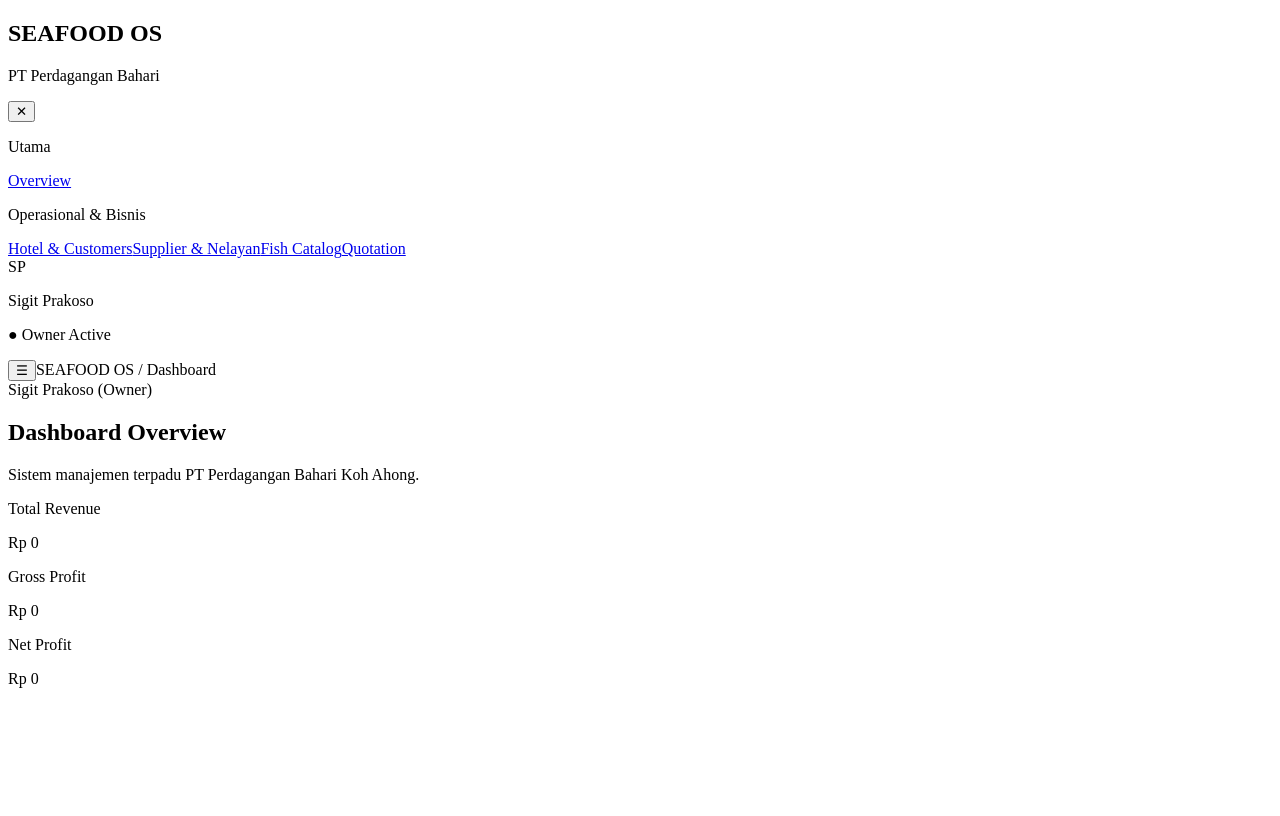
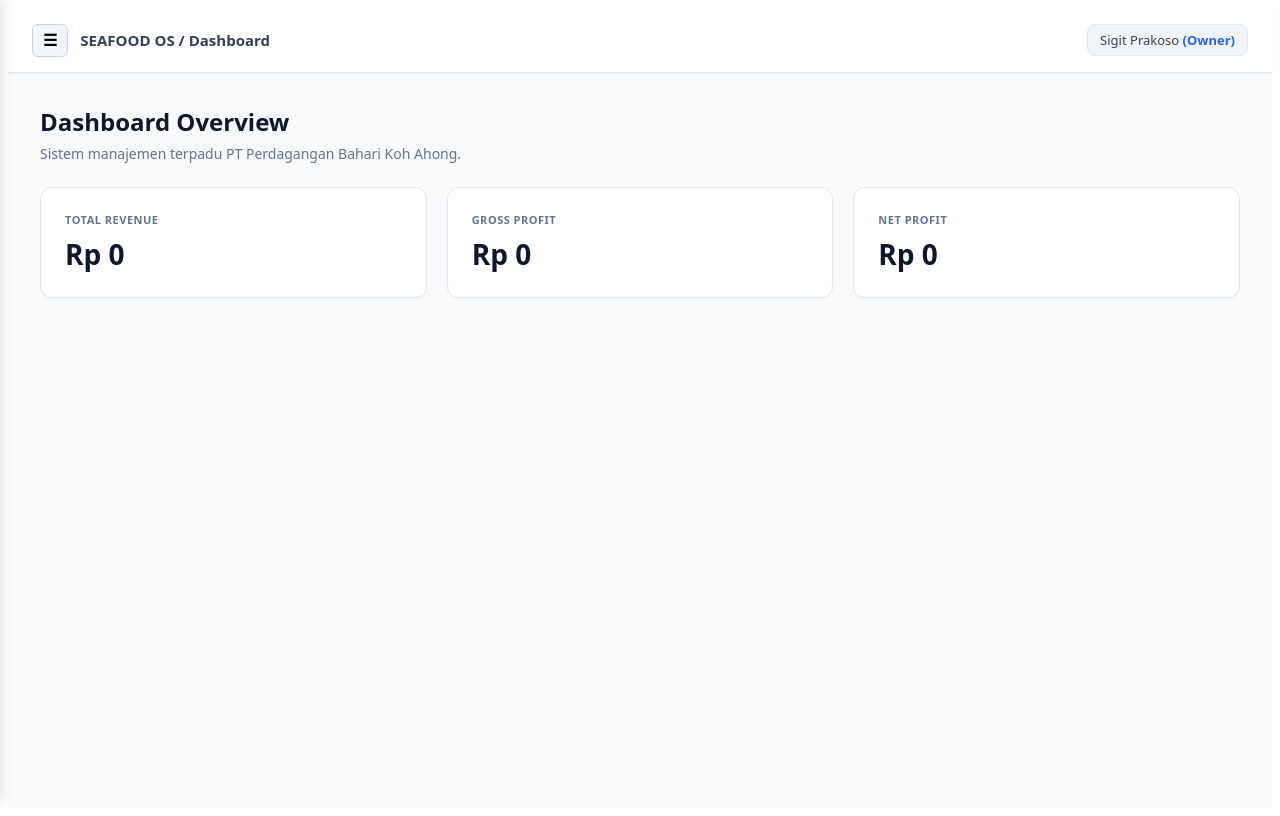
Before and after one commit to hongciome/pt-perdagangan-bahari, a React (Vite) app in the folder frontend/: page / in a window 1280 px wide. Built offline with nearby package versions, Linux system fonts and the light colour scheme.

Commit message:
Pulihkan tampilan layout rapi dan profesional menggunakan inline CSS mandiri

```diff
--- a/frontend/src/App.jsx
+++ b/frontend/src/App.jsx
@@ -5,43 +5,43 @@ export default function App() {
   const [sidebarOpen, setSidebarOpen] = useState(false);
 
   return (
-    <div className="min-h-screen bg-[#F8FAFC] flex text-slate-800 font-sans">
+    <div style={{ display: 'flex', minHeight: '100vh', backgroundColor: '#f8fafc', fontFamily: 'system-ui, -apple-system, sans-serif', color: '#1e293b' }}>
       <Sidebar isOpen={sidebarOpen} onClose={() => setSidebarOpen(false)} />
 
-      <div className="flex-1 flex flex-col md:pl-64">
-        <header className="bg-white border-b border-slate-200 h-16 flex items-center justify-between px-6 sticky top-0 z-30 shadow-sm">
-          <div className="flex items-center gap-3">
+      <div style={{ flex: 1, display: 'flex', flexDirection: 'column' }}>
+        <header style={{ height: '64px', backgroundColor: '#ffffff', borderBottom: '1px solid #e2e8f0', display: 'flex', alignItems: 'center', justifyContent: 'space-between', padding: '0 24px', position: 'sticky', top: 0, zIndex: 30, boxShadow: '0 1px 2px rgba(0,0,0,0.03)' }}>
+          <div style={{ display: 'flex', alignItems: 'center', gap: '12px' }}>
             <button
               onClick={() => setSidebarOpen(true)}
-              className="md:hidden p-2 rounded-lg text-slate-600 hover:bg-slate-100 focus:outline-none border border-slate-200"
+              style={{ backgroundColor: '#f1f5f9', border: '1px solid #cbd5e1', padding: '6px 10px', borderRadius: '6px', cursor: 'pointer', fontSize: '16px', fontWeight: 'bold' }}
             >
               ☰
             </button>
-            <span className="font-semibold text-slate-700 text-sm md:text-base">SEAFOOD OS / Dashboard</span>
+            <span style={{ fontWeight: '600', color: '#334155', fontSize: '15px' }}>SEAFOOD OS / Dashboard</span>
           </div>
-          <div className="text-sm font-medium text-slate-700 bg-slate-100 px-3 py-1.5 rounded-lg border border-slate-200">
-            Sigit Prakoso <span className="text-xs text-blue-600 font-semibold">(Owner)</span>
+          <div style={{ fontSize: '13px', fontWeight: '500', color: '#334155', backgroundColor: '#f1f5f9', padding: '6px 12px', borderRadius: '8px', border: '1px solid #e2e8f0' }}>
+            Sigit Prakoso <span style={{ color: '#2563eb', fontWeight: '600' }}>(Owner)</span>
           </div>
         </header>
 
-        <main className="p-6 md:p-8">
-          <div className="mb-6">
-            <h2 className="text-2xl font-bold text-slate-900">Dashboard Overview</h2>
-            <p className="text-sm text-slate-500 mt-1">Sistem manajemen terpadu PT Perdagangan Bahari Koh Ahong.</p>
+        <main style={{ padding: '32px' }}>
+          <div style={{ marginBottom: '24px' }}>
+            <h2 style={{ fontSize: '24px', fontWeight: 'bold', color: '#0f172a', margin: '0 0 6px 0' }}>Dashboard Overview</h2>
+            <p style={{ fontSize: '14px', color: '#64748b', margin: 0 }}>Sistem manajemen terpadu PT Perdagangan Bahari Koh Ahong.</p>
           </div>
 
-          <div className="grid grid-cols-1 sm:grid-cols-2 lg:grid-cols-3 gap-6">
-            <div className="bg-white p-6 rounded-xl border border-slate-200 shadow-sm hover:shadow-md transition-shadow">
-              <p className="text-xs text-slate-500 font-bold uppercase tracking-wider">Total Revenue</p>
-              <p className="text-3xl font-extrabold text-slate-900 mt-2">Rp 0</p>
+          <div style={{ display: 'grid', gridTemplateColumns: 'repeat(auto-fit, minmax(260px, 1fr))', gap: '20px' }}>
+            <div style={{ backgroundColor: '#ffffff', padding: '24px', borderRadius: '12px', border: '1px solid #e2e8f0', boxShadow: '0 1px 3px rgba(0,0,0,0.04)' }}>
+              <p style={{ fontSize: '11px', color: '#64748b', fontWeight: 'bold', textTransform: 'uppercase', letterSpacing: '0.5px', margin: '0 0 8px 0' }}>Total Revenue</p>
+              <p style={{ fontSize: '28px', fontWeight: '800', color: '#0f172a', margin: 0 }}>Rp 0</p>
             </div>
-            <div className="bg-white p-6 rounded-xl border border-slate-200 shadow-sm hover:shadow-md transition-shadow">
-              <p className="text-xs text-slate-500 font-bold uppercase tracking-wider">Gross Profit</p>
-              <p className="text-3xl font-extrabold text-slate-900 mt-2">Rp 0</p>
+            <div style={{ backgroundColor: '#ffffff', padding: '24px', borderRadius: '12px', border: '1px solid #e2e8f0', boxShadow: '0 1px 3px rgba(0,0,0,0.04)' }}>
+              <p style={{ fontSize: '11px', color: '#64748b', fontWeight: 'bold', textTransform: 'uppercase', letterSpacing: '0.5px', margin: '0 0 8px 0' }}>Gross Profit</p>
+              <p style={{ fontSize: '28px', fontWeight: '800', color: '#0f172a', margin: 0 }}>Rp 0</p>
             </div>
-            <div className="bg-white p-6 rounded-xl border border-slate-200 shadow-sm hover:shadow-md transition-shadow">
-              <p className="text-xs text-slate-500 font-bold uppercase tracking-wider">Net Profit</p>
-              <p className="text-3xl font-extrabold text-slate-900 mt-2">Rp 0</p>
+            <div style={{ backgroundColor: '#ffffff', padding: '24px', borderRadius: '12px', border: '1px solid #e2e8f0', boxShadow: '0 1px 3px rgba(0,0,0,0.04)' }}>
+              <p style={{ fontSize: '11px', color: '#64748b', fontWeight: 'bold', textTransform: 'uppercase', letterSpacing: '0.5px', margin: '0 0 8px 0' }}>Net Profit</p>
+              <p style={{ fontSize: '28px', fontWeight: '800', color: '#0f172a', margin: 0 }}>Rp 0</p>
             </div>
           </div>
         </main>
--- a/frontend/src/components/Sidebar.jsx
+++ b/frontend/src/components/Sidebar.jsx
@@ -4,36 +4,38 @@ export default function Sidebar({ isOpen, onClose }) {
   return (
     <>
       {isOpen && (
-        <div onClick={onClose} className="fixed inset-0 bg-black/50 z-40 md:hidden transition-opacity" />
+        <div onClick={onClose} style={{ position: 'fixed', inset: 0, backgroundColor: 'rgba(0,0,0,0.5)', zIndex: 40 }} />
       )}
-      <aside className={`fixed inset-y-0 left-0 z-50 w-64 bg-slate-900 text-white flex flex-col transition-transform duration-300 ease-in-out md:translate-x-0 ${isOpen ? 'translate-x-0' : '-translate-x-full'}`}>
-        <div className="p-5 border-b border-slate-800 flex items-center justify-between">
+      <aside style={{
+        position: 'fixed', top: 0, bottom: 0, left: 0, width: '260px',
+        backgroundColor: '#0f172a', color: '#ffffff', zIndex: 50, display: 'flex', flexDirection: 'column',
+        transform: isOpen ? 'translateX(0)' : 'translateX(-100%)', transition: 'transform 0.3s ease-in-out',
+        boxShadow: '4px 0 10px rgba(0,0,0,0.1)'
+      }}>
+        <div style={{ padding: '20px', borderBottom: '1px solid #1e293b', display: 'flex', justifyContent: 'space-between', alignItems: 'center' }}>
           <div>
-            <h2 className="font-bold text-lg tracking-wider text-white">SEAFOOD OS</h2>
-            <p className="text-xs text-slate-400">PT Perdagangan Bahari</p>
+            <h2 style={{ fontSize: '18px', fontWeight: 'bold', margin: 0, letterSpacing: '0.5px' }}>SEAFOOD OS</h2>
+            <p style={{ fontSize: '11px', color: '#94a3b8', margin: '2px 0 0 0' }}>PT Perdagangan Bahari</p>
           </div>
-          <button onClick={onClose} className="md:hidden text-slate-400 hover:text-white text-xl font-bold p-1">✕</button>
+          <button onClick={onClose} style={{ background: 'none', border: 'none', color: '#94a3b8', fontSize: '18px', cursor: 'pointer', padding: '4px' }}>✕</button>
         </div>
 
-        <div className="flex-1 overflow-y-auto p-4 space-y-6 text-sm">
-          <div>
-            <p className="text-[11px] font-bold text-slate-400 uppercase tracking-wider mb-2">Utama</p>
-            <a href="#" className="flex items-center gap-3 px-3 py-2.5 bg-blue-600 text-white rounded-lg font-medium shadow-sm">Overview</a>
-          </div>
-          <div>
-            <p className="text-[11px] font-bold text-slate-400 uppercase tracking-wider mb-2">Operasional & Bisnis</p>
-            <a href="#" className="block px-3 py-2 text-slate-300 hover:bg-slate-800 rounded-lg transition-colors">Hotel & Customers</a>
-            <a href="#" className="block px-3 py-2 text-slate-300 hover:bg-slate-800 rounded-lg transition-colors">Supplier & Nelayan</a>
-            <a href="#" className="block px-3 py-2 text-slate-300 hover:bg-slate-800 rounded-lg transition-colors">Fish Catalog</a>
-            <a href="#" className="block px-3 py-2 text-slate-300 hover:bg-slate-800 rounded-lg transition-colors">Quotation</a>
-          </div>
+        <div style={{ padding: '20px', flex: 1, overflowY: 'auto' }}>
+          <p style={{ fontSize: '10px', fontWeight: 'bold', color: '#64748b', textTransform: 'uppercase', letterSpacing: '1px', marginBottom: '10px' }}>Utama</p>
+          <a href="#" style={{ display: 'block', padding: '10px 12px', backgroundColor: '#2563eb', color: '#ffffff', borderRadius: '8px', textDecoration: 'none', marginBottom: '20px', fontWeight: '500', fontSize: '14px' }}>Overview</a>
+
+          <p style={{ fontSize: '10px', fontWeight: 'bold', color: '#64748b', textTransform: 'uppercase', letterSpacing: '1px', marginBottom: '10px' }}>Operasional & Bisnis</p>
+          <a href="#" style={{ display: 'block', padding: '8px 12px', color: '#cbd5e1', textDecoration: 'none', marginBottom: '6px', borderRadius: '6px', fontSize: '14px' }}>Hotel & Customers</a>
+          <a href="#" style={{ display: 'block', padding: '8px 12px', color: '#cbd5e1', textDecoration: 'none', marginBottom: '6px', borderRadius: '6px', fontSize: '14px' }}>Supplier & Nelayan</a>
+          <a href="#" style={{ display: 'block', padding: '8px 12px', color: '#cbd5e1', textDecoration: 'none', marginBottom: '6px', borderRadius: '6px', fontSize: '14px' }}>Fish Catalog</a>
+          <a href="#" style={{ display: 'block', padding: '8px 12px', color: '#cbd5e1', textDecoration: 'none', marginBottom: '6px', borderRadius: '6px', fontSize: '14px' }}>Quotation</a>
         </div>
 
-        <div className="p-4 border-t border-slate-800 bg-slate-950/40 flex items-center gap-3">
-          <div className="w-9 h-9 rounded-full bg-emerald-600 flex items-center justify-center font-bold text-white text-sm shadow">SP</div>
+        <div style={{ padding: '15px 20px', borderTop: '1px solid #1e293b', backgroundColor: '#020617', display: 'flex', alignItems: 'center', gap: '12px' }}>
+          <div style={{ width: '36px', height: '36px', borderRadius: '50%', backgroundColor: '#059669', display: 'flex', alignItems: 'center', justifyContent: 'center', fontWeight: 'bold', color: '#fff', fontSize: '14px' }}>SP</div>
           <div>
-            <p className="text-sm font-medium text-white">Sigit Prakoso</p>
-            <p className="text-xs text-emerald-400 font-medium">● Owner Active</p>
+            <p style={{ fontSize: '14px', margin: 0, fontWeight: '500', color: '#fff' }}>Sigit Prakoso</p>
+            <p style={{ fontSize: '11px', color: '#34d399', margin: 0, fontWeight: '500' }}>● Owner Active</p>
           </div>
         </div>
       </aside>
```
